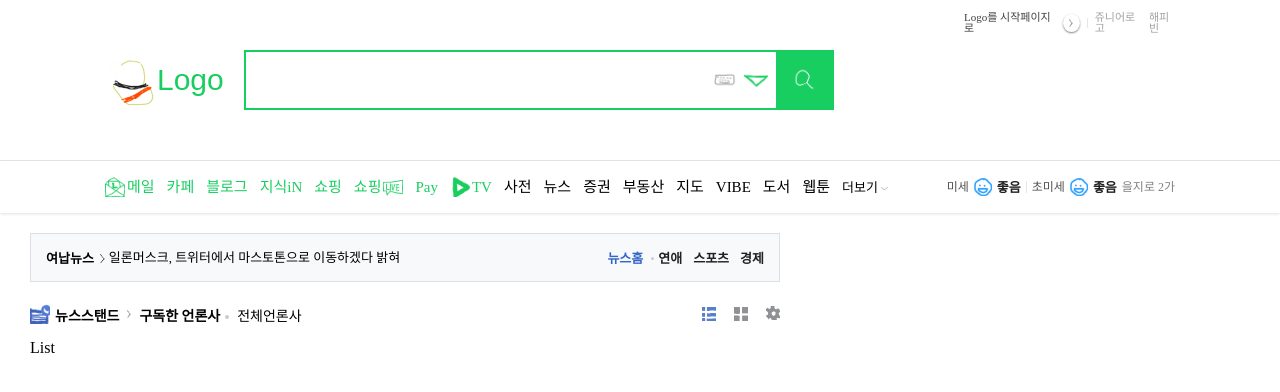
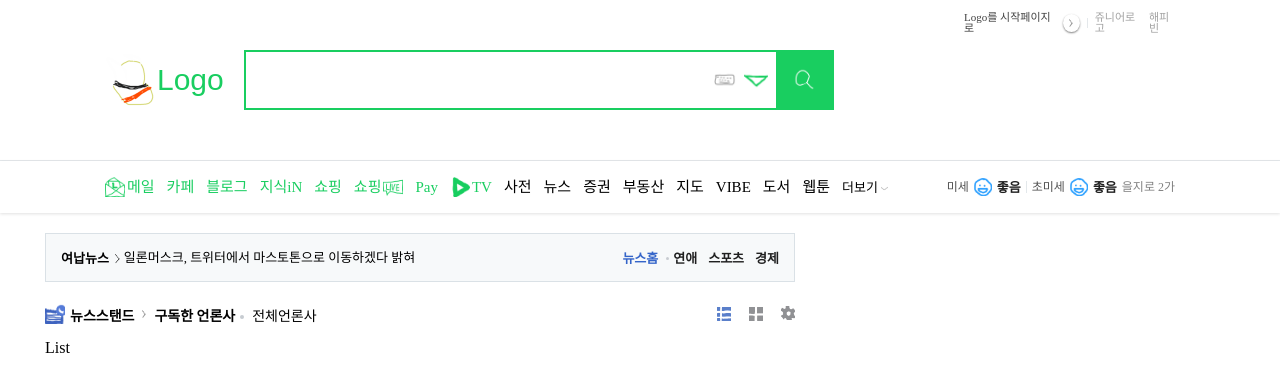
Before and after one commit to arkk200/Naver, a SvelteKit app: page / in a window 1280 px wide. Shown: the top 392 px of the page. Built offline with nearby package versions, Linux system fonts and the light colour scheme; a web font is replaced by a local one.

Commit message:
FIX :: Container.svelte에 .container css 속성 추가
FIX :: Header와 Navigation처럼 width: 1190px과 margin: 0 auto; 추가함

```diff
--- a/src/routes/common/Container/Container.svelte
+++ b/src/routes/common/Container/Container.svelte
@@ -9,6 +9,8 @@
 
 <style>
     .container {
+        width: 1190px;
+        margin: 0 auto;
         padding: 20px 30px;
     }
 </style>
```
